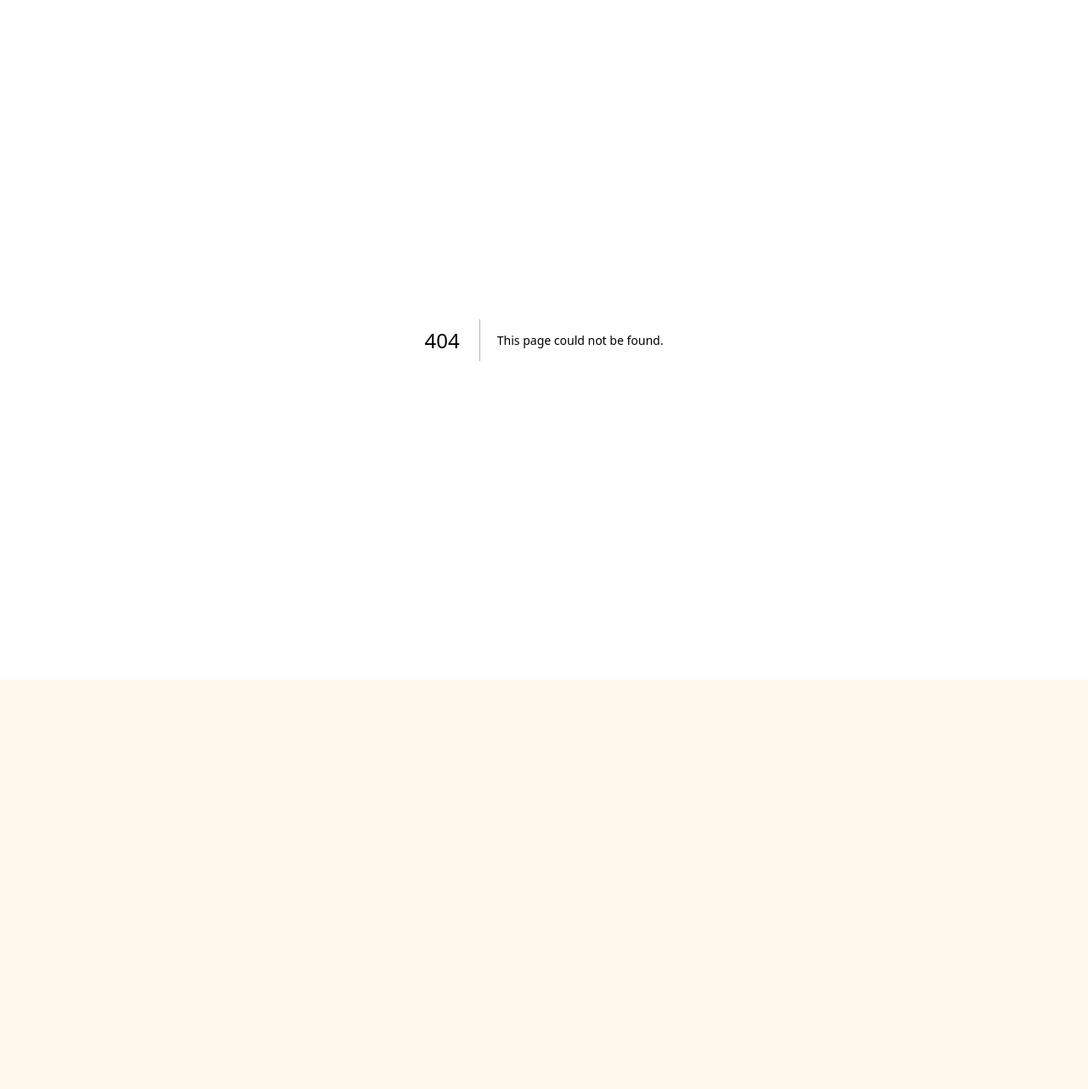
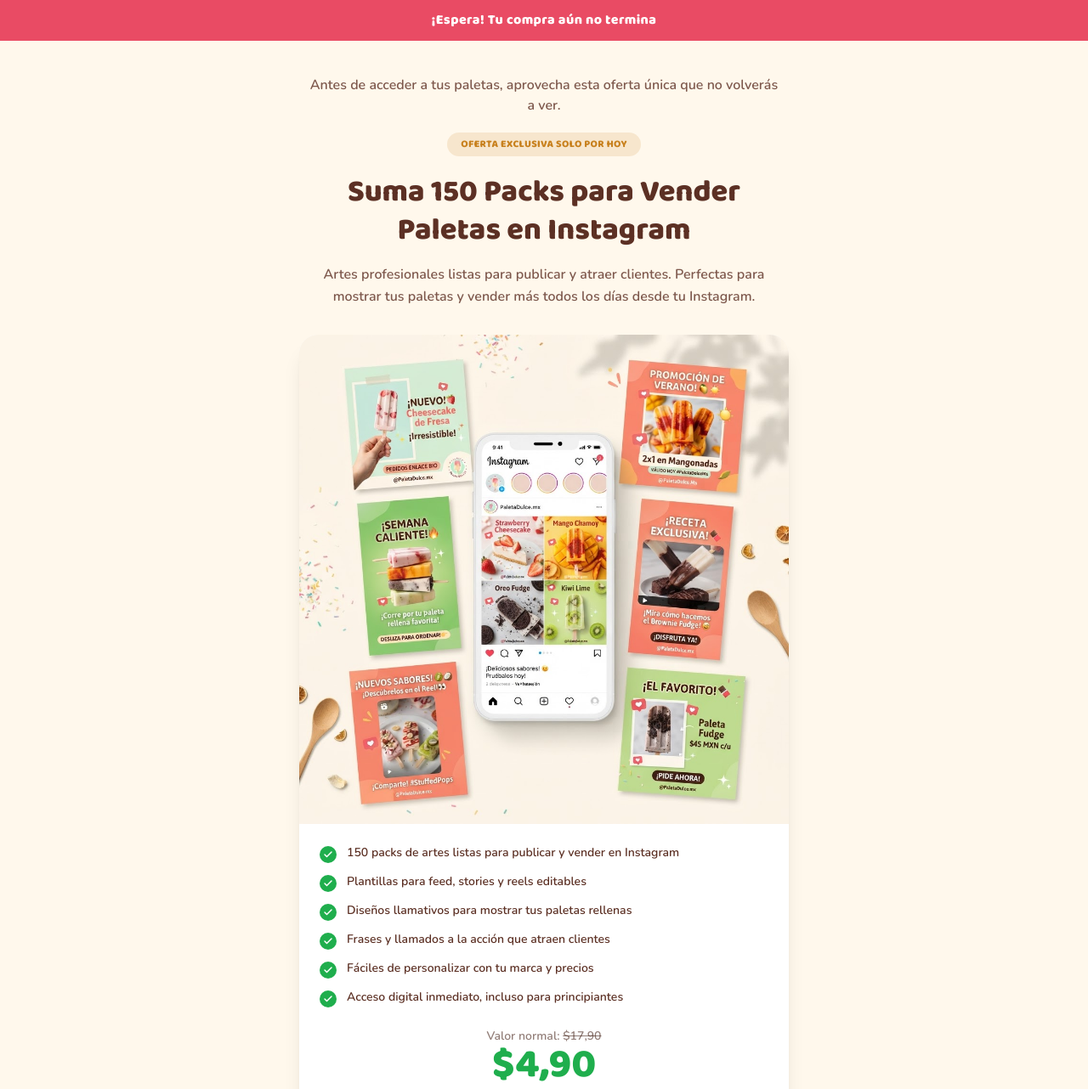
Before and after one commit to lukasmaia182-eng/100recetasrentables, a Next.js app: page /ofertaespeficalpv1 in a window 1280 px wide. Before the commit this address had no page. Shown: the top 1282 px of the page at 85% size. Before the commit the page ends 800 px from the top, so only its background shows below. Built offline with nearby package versions, Linux system fonts and the light colour scheme.

Commit message:
feat: add new upsell page with features and mockup image
Co-authored-by: lukasmaia182-eng <281261864+lukasmaia182-eng@users.noreply.github.com>

```diff
--- /dev/null
+++ b/app/ofertaespeficalpv1/page.tsx
@@ -0,0 +1,120 @@
+import Image from 'next/image'
+import { Check } from 'lucide-react'
+
+const UPSELL_URL =
+  'https://pay.hotmart.com/T106842867W?off=zkp7gvsk&checkoutMode=10&bump=1'
+
+const DECLINE_URL = 'https://recetasrentables.site/acceso'
+
+const features = [
+  '150 packs de artes listas para publicar y vender en Instagram',
+  'Plantillas para feed, stories y reels editables',
+  'Diseños llamativos para mostrar tus paletas rellenas',
+  'Frases y llamados a la acción que atraen clientes',
+  'Fáciles de personalizar con tu marca y precios',
+  'Acceso digital inmediato, incluso para principiantes',
+]
+
+export const metadata = {
+  title: 'Oferta Especial · 150 Packs para Vender Paletas en Instagram',
+  description:
+    'Antes de acceder a tus paletas, aprovecha esta oferta única: 150 packs de artes profesionales listas para publicar y vender en Instagram.',
+}
+
+export default function OfertaEspecialPv1Page() {
+  return (
+    <main className="min-h-screen bg-background">
+      {/* Alerta superior */}
+      <div className="bg-brand-coral py-3 text-center">
+        <p className="px-4 font-display text-sm font-extrabold tracking-wide text-white sm:text-base">
+          ¡Espera! Tu compra aún no termina
+        </p>
+      </div>
+
+      <section className="px-4 py-10">
+        <div className="mx-auto max-w-xl">
+          <p className="text-center font-semibold text-brand-brown/80 text-pretty">
+            Antes de acceder a tus paletas, aprovecha esta oferta única que no volverás a ver.
+          </p>
+
+          <div className="mt-5 flex justify-center">
+            <span className="rounded-full bg-brand-gold/15 px-4 py-1.5 font-display text-xs font-extrabold uppercase tracking-wide text-brand-gold">
+              Oferta exclusiva solo por hoy
+            </span>
+          </div>
+
+          <h1 className="mt-5 text-center font-display text-3xl font-extrabold leading-tight text-brand-brown text-balance sm:text-4xl">
+            Suma 150 Packs para Vender Paletas en Instagram
+          </h1>
+
+          <p className="mt-4 text-center font-semibold leading-relaxed text-brand-brown/80 text-pretty">
+            Artes profesionales listas para publicar y atraer clientes. Perfectas para mostrar tus
+            paletas y vender más todos los días desde tu Instagram.
+          </p>
+
+          {/* Card principal */}
+          <div className="mt-8 overflow-hidden rounded-3xl bg-card shadow-xl">
+            <div className="overflow-hidden">
+              <Image
+                src="/images/instagram-packs-mockup.png"
+                alt="Colección de 150 packs de artes para Instagram mostrando plantillas de feed, stories y reels con fotos de paletas rellenas"
+                width={700}
+                height={500}
+                className="h-auto w-full"
+              />
+            </div>
+
+            <div className="p-6">
+              <ul className="space-y-3">
+                {features.map((item) => (
+                  <li key={item} className="flex items-start gap-3">
+                    <span className="mt-0.5 flex size-5 shrink-0 items-center justify-center rounded-full bg-brand-green text-white">
+                      <Check className="size-3" strokeWidth={3} />
+                    </span>
+                    <span className="text-sm font-semibold text-brand-brown">{item}</span>
+                  </li>
+                ))}
+              </ul>
+
+              <div className="mt-6 text-center">
+                <p className="text-sm font-semibold text-foreground/60">
+                  Valor normal: <span className="line-through">$17,90</span>
+                </p>
+                <p className="font-display text-5xl font-extrabold text-brand-green">$4,90</p>
+                <p className="mt-1 text-xs font-semibold text-foreground/60">
+                  Pago único · Solo en esta página · Producto digital
+                </p>
+              </div>
+
+              <div className="mt-6 flex flex-col items-center">
+                <a
+                  href={UPSELL_URL}
+                  className="flex w-full max-w-md flex-col items-center rounded-2xl bg-brand-green px-6 py-4 text-center font-display text-white shadow-lg shadow-brand-green/30 transition-all hover:-translate-y-0.5 hover:bg-brand-green-dark hover:shadow-xl active:translate-y-0"
+                >
+                  <span className="text-lg font-extrabold leading-tight sm:text-xl">
+                    SÍ, QUIERO AGREGAR ESTOS PACKS
+                  </span>
+                  <span className="mt-1 text-xs font-semibold text-white/90 sm:text-sm">
+                    Compra 100% segura
+                  </span>
+                </a>
+
+                <a
+                  href={DECLINE_URL}
+                  className="mt-4 text-center text-sm font-semibold text-brand-brown/50 underline underline-offset-4 transition-colors hover:text-brand-brown/80"
+                >
+                  No, gracias. Prefiero seguir sin esta oferta
+                </a>
+              </div>
+            </div>
+          </div>
+
+          <p className="mt-6 text-center text-xs font-semibold leading-relaxed text-foreground/50 text-pretty">
+            Esta oferta solo está disponible en esta página y no se repetirá. Al continuar, aceptas
+            recibir el acceso digital de forma inmediata.
+          </p>
+        </div>
+      </section>
+    </main>
+  )
+}
```
Also changed, not shown: public/images/instagram-packs-mockup.png (added).
